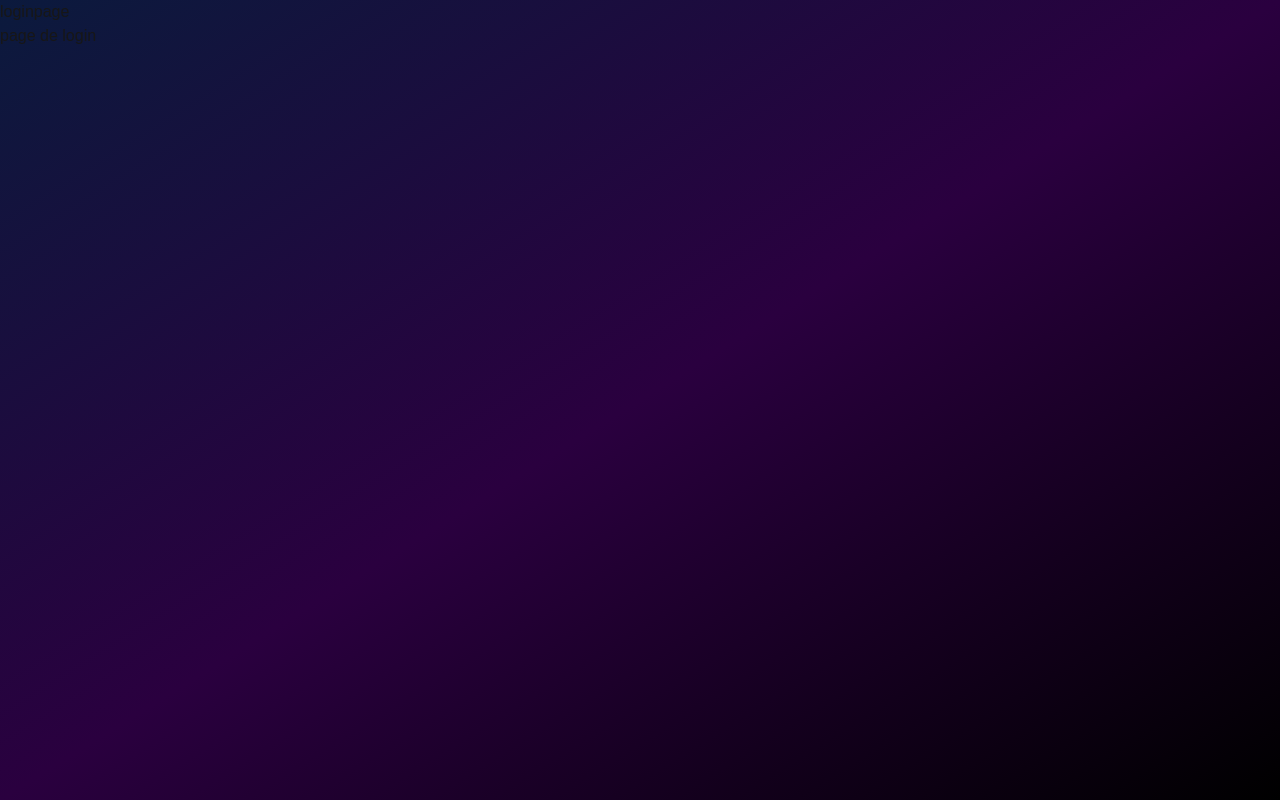
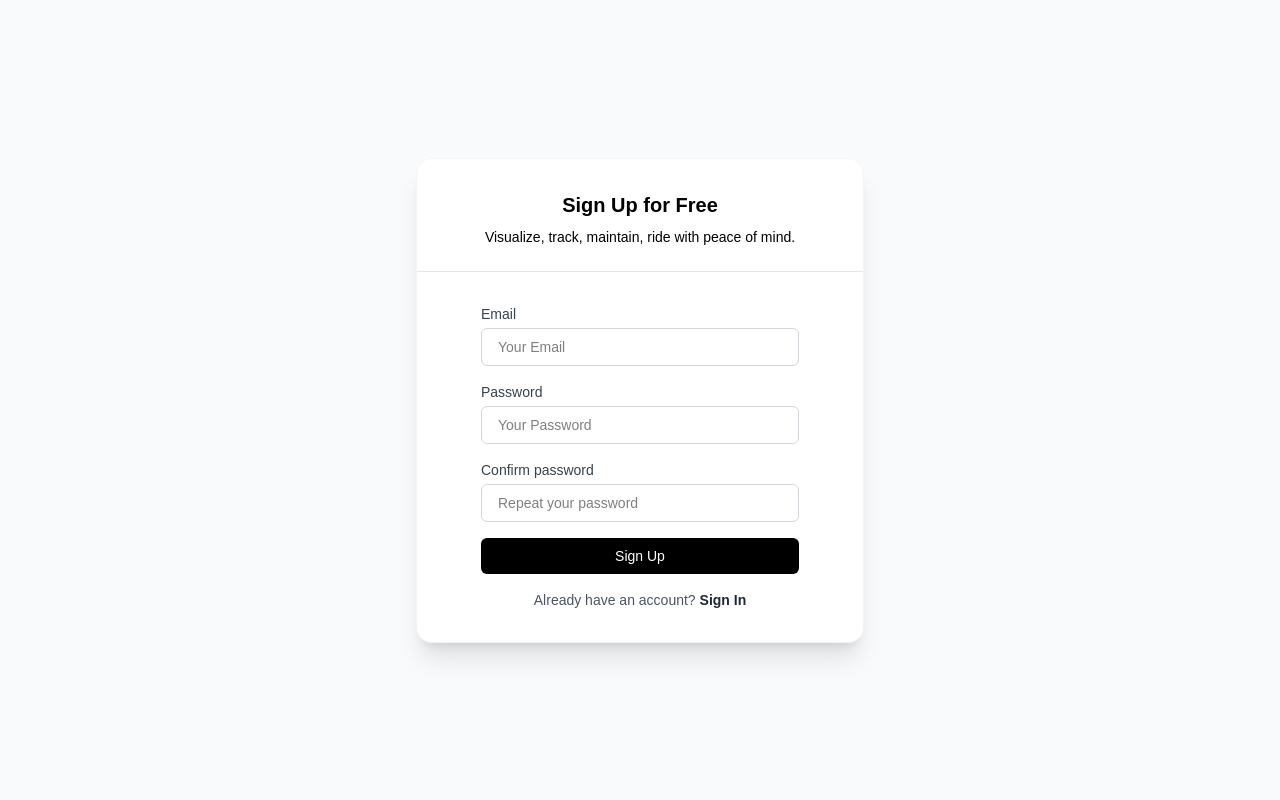
Before and after one commit to JulienMICHELgithub/vello_sphere, a Next.js app: page /register in a window 1280 px wide. Built offline with nearby package versions, Linux system fonts and the light colour scheme.

Commit message:
[+] add sign up methode, [&]  gonna add desk

```diff
--- a/src/app/login/page.tsx
+++ b/src/app/login/page.tsx
@@ -72,12 +72,12 @@ export default function LoginPage() {
                         type="submit"
                         className="rounded-md bg-black px-4 py-2 text-white text-sm hover:bg-gray-800"
                     >
-                        Sign in
+                        Log In
                     </button>
                     <p className="text-center text-sm text-gray-600">
                         {"Don't have an account? "}
                         <a href="/register" className="font-semibold text-gray-800">
-                            Sign up
+                            Sign Up
                         </a>
                     </p>
                 </form>
--- a/src/app/register/page.tsx
+++ b/src/app/register/page.tsx
@@ -1,8 +1,116 @@
+'use client'
+
+import { useState } from 'react'
+import { useRouter } from 'next/navigation'
+import { supabase } from '@/app/lib/supabaseClient'
+
 export default function SignUpPage() {
+    const router = useRouter()
+
+    const [email, setEmail] = useState('')
+    const [password, setPassword] = useState('')
+    const [confirmPassword, setConfirmPassword] = useState('')
+    const [error, setError] = useState<string | null>(null)
+
+    const handleSignUp = async (e: React.FormEvent) => {
+        e.preventDefault()
+        setError(null)
+
+        if (password !== confirmPassword) {
+            setError('Les mots de passe ne correspondent pas.')
+            return
+        }
+
+        const { data, error } = await supabase.auth.signUp({
+            email,
+            password,
+        })
+
+        if (error) {
+            if (error.message.includes('User already registered')) {
+                setError('Cet email est déjà utilisé.')
+            } else {
+                setError(error.message)
+            }
+        } else {
+            // Si session disponible => redirige vers page protégée
+            const sessionCheck = await supabase.auth.getSession()
+            if (sessionCheck.data.session) {
+                router.push('/protected')
+            } else {
+                router.push('/login')
+            }
+        }
+    }
+
     return (
-        <main>
-            <h1>loginpage</h1>
-            <p>page de login</p>
-        </main>
-    );
+        <div className="flex h-screen w-screen items-center justify-center bg-gray-50">
+            <div className="z-10 w-full max-w-md overflow-hidden rounded-2xl border border-gray-100 shadow-xl">
+                <div className="flex flex-col items-center justify-center space-y-3 border-b border-gray-200 bg-white px-4 py-6 pt-8 text-center sm:px-16">
+                    <h3 className="text-xl mb-2 font-semibold text-black">Sign Up for Free</h3>
+                    <p className="text-sm text-black">Visualize, track, maintain, ride with peace of mind.</p>
+                </div>
+                <form onSubmit={handleSignUp} className="flex flex-col space-y-4 bg-white px-4 py-8 sm:px-16">
+                    <div className="flex flex-col gap-4">
+                        <div className="flex flex-col">
+                            <label htmlFor="email" className="mb-1 text-sm font-medium text-gray-700">
+                                Email
+                            </label>
+                            <input
+                                id="email"
+                                type="email"
+                                placeholder="Your Email"
+                                value={email}
+                                onChange={e => setEmail(e.target.value)}
+                                className="rounded-md border text-black border-gray-300 px-4 py-2 text-sm"
+                                required
+                            />
+                        </div>
+                        <div className="flex flex-col">
+                            <label htmlFor="password" className="mb-1 text-sm font-medium text-gray-700">
+                                Password
+                            </label>
+                            <input
+                                id="password"
+                                type="password"
+                                placeholder="Your Password"
+                                value={password}
+                                onChange={e => setPassword(e.target.value)}
+                                className="rounded-md border text-black border-gray-300 px-4 py-2 text-sm"
+                                required
+                            />
+                            <label htmlFor="confirm-password" className="mb-1 mt-4 text-sm font-medium text-gray-700">
+                                Confirm password
+                            </label>
+                            <input
+                                id="confirm-password"
+                                type="password"
+                                placeholder="Repeat your password"
+                                value={confirmPassword}
+                                onChange={e => setConfirmPassword(e.target.value)}
+                                className="rounded-md border text-black border-gray-300 px-4 py-2 text-sm"
+                                required
+                            />
+                        </div>
+                    </div>
+
+                    {error && <p className="text-red-500 text-sm">{error}</p>}
+
+                    <button
+                        type="submit"
+                        className="rounded-md bg-black px-4 py-2 text-white text-sm hover:bg-gray-800"
+                    >
+                        Sign Up
+                    </button>
+
+                    <p className="text-center text-sm text-gray-600">
+                        {"Already have an account? "}
+                        <a href="/login" className="font-semibold text-gray-800">
+                            Sign In
+                        </a>
+                    </p>
+                </form>
+            </div>
+        </div>
+    )
 }
```
